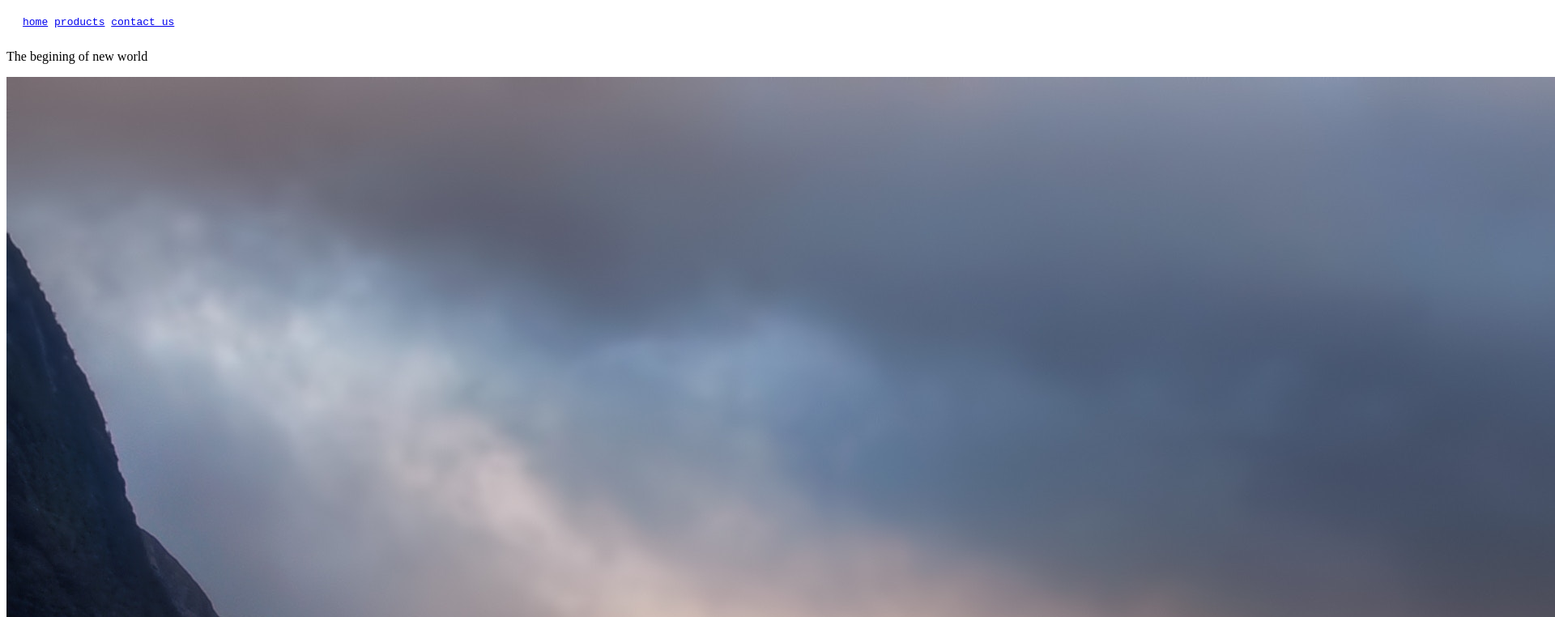
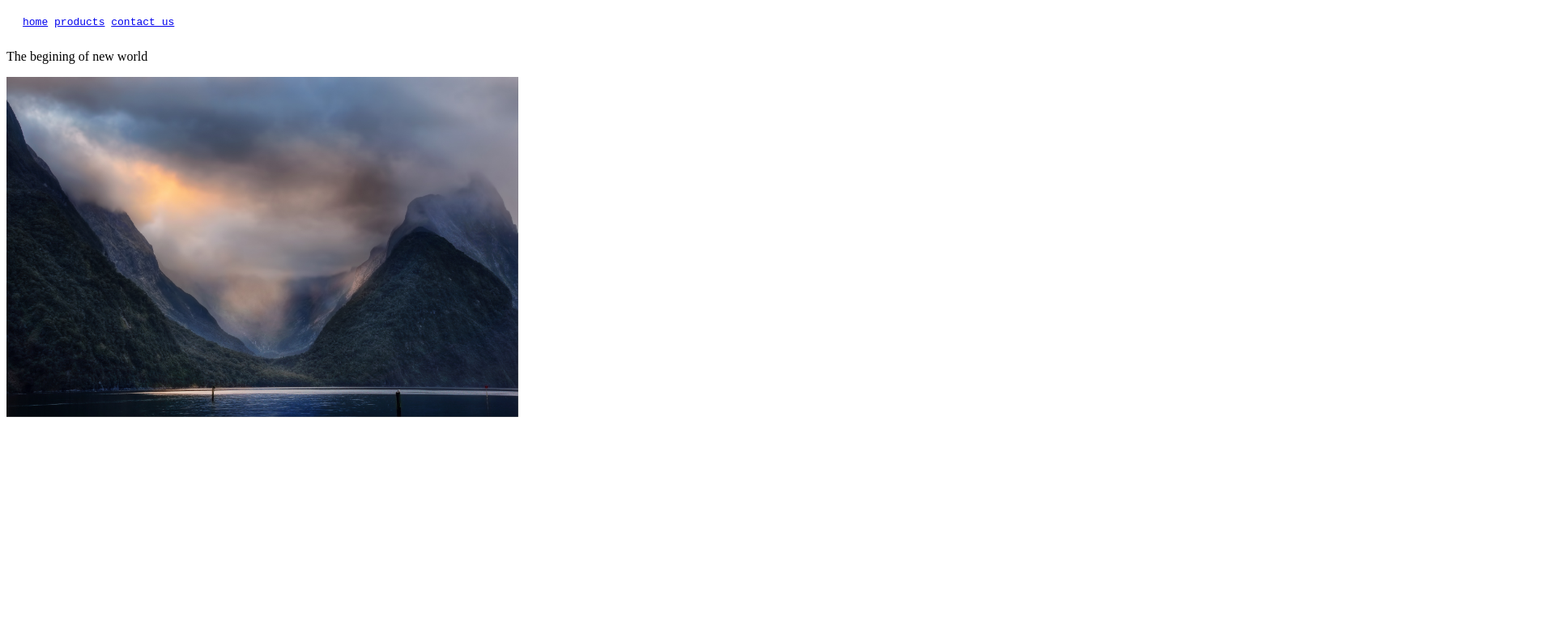
Before and after one commit to beellz/portfolio, a plain HTML site: page index.html in a window 1280 px wide. Shown: the top 762 px of the page at 81% size, 1920 px wide, since content can reach past the window. Drawn offline with Linux system fonts and the light colour scheme.

Commit message:
imgae width 50%

```diff
--- a/main.css
+++ b/main.css
@@ -8,3 +8,12 @@
 	text-align: left;
 
 }
+
+.fill {
+     width: 50%;
+}
+
+.imagesrc {
+
+
+}
```
